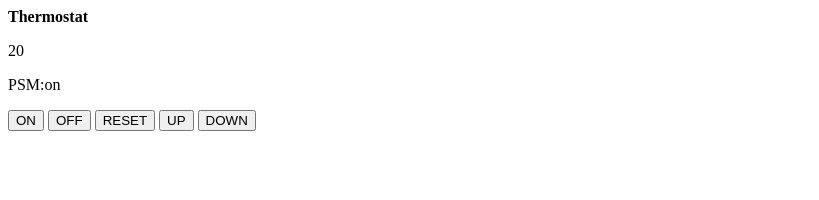
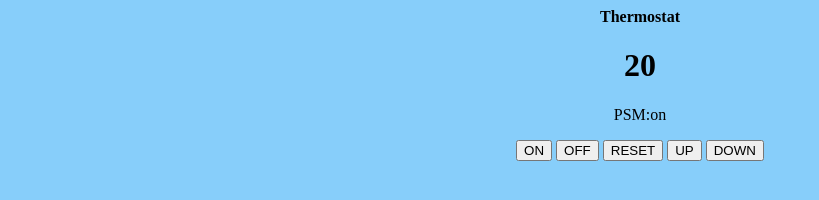
Before and after one commit to joshjames279/Thermostat, a website with bundled scripts: page thermostat.html in a window 1280 px wide. Shown: the whole page, without its empty margins (0-819 px from the left). Built offline with nearby package versions, Linux system fonts and the light colour scheme.

Commit message:
Played with display

```diff
--- /dev/null
+++ b/main.css
@@ -0,0 +1,3 @@
+body{
+    background-color: lightskyblue;
+}
--- a/thermostat.html
+++ b/thermostat.html
@@ -5,15 +5,19 @@
     <script src="https://code.jquery.com/jquery-3.6.0.min.js" integrity="sha256-/xUj+3OJU5yExlq6GSYGSHk7tPXikynS7ogEvDej/m4=" crossorigin="anonymous"></script>
     <meta charset="utf-8">
     <title>Thermostat</title>
-    <!-- <link rel="stylesheet" href="main.css"> -->
+    <link rel="stylesheet" href="main.css">
   </head>
 
   <body>
 
+<div style="text-align:center;">
 <header><strong>Thermostat</strong></header>
-<p id="Temp"></p>
+<h1 id="Temp"></h1>
 <p id="psm"></p>
+
+
 <button type="button" id="on">ON</button> <button type="button" id="off">OFF</button> <button type="button" id="reset">RESET</button> <button type="button" id="up">UP</button> <button type="button" id="down">DOWN</button>
+</div>
 
   </body>
 
```
